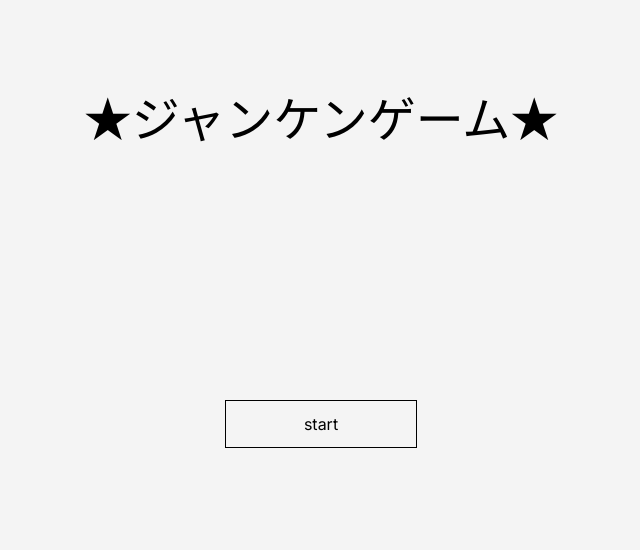
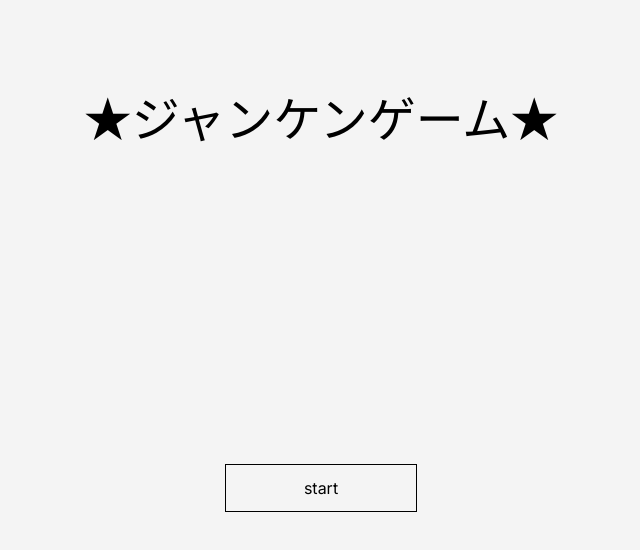
Before and after one commit to CA01971164/janken, a Next.js app: page / in a window 1280 px wide. Shown: the top 550 px of the page, without its empty margins (319-959 px from the left). Built offline with nearby package versions, Linux system fonts and the light colour scheme.

Commit message:
add  button to move with keyboard

```diff
--- a/src/app/globals.css
+++ b/src/app/globals.css
@@ -18,13 +18,15 @@ h1 {
 }
 
 button {
-  margin-top: 1em;
   padding: 0em;
   height: 3em;
   width: 12em;
   border: 1px solid black;
   font-size: 100%;
   text-align: center;
+}
+
+a {
   position: relative;
-  top: 15em;
+  top: 20rem;
 }
--- a/src/app/page.tsx
+++ b/src/app/page.tsx
@@ -1,13 +1,17 @@
+"use client";
 import Link from "next/link";
 import "./globals.css";
 
 export default function Home() {
+  const handleKeydown = document.addEventListener("keydown", (event: any) => {
+    window.location.href = "/explanation";
+  });
   return (
     <>
       <h1 className="text-5xl">★ジャンケンゲーム★</h1>
 
-      <Link href="/explanation">
-        <button className="btn ">start</button>
+      <Link href="/explanation" onKeyDown={handleKeydown}>
+        <button className="btn">start</button>
       </Link>
     </>
   );
```
